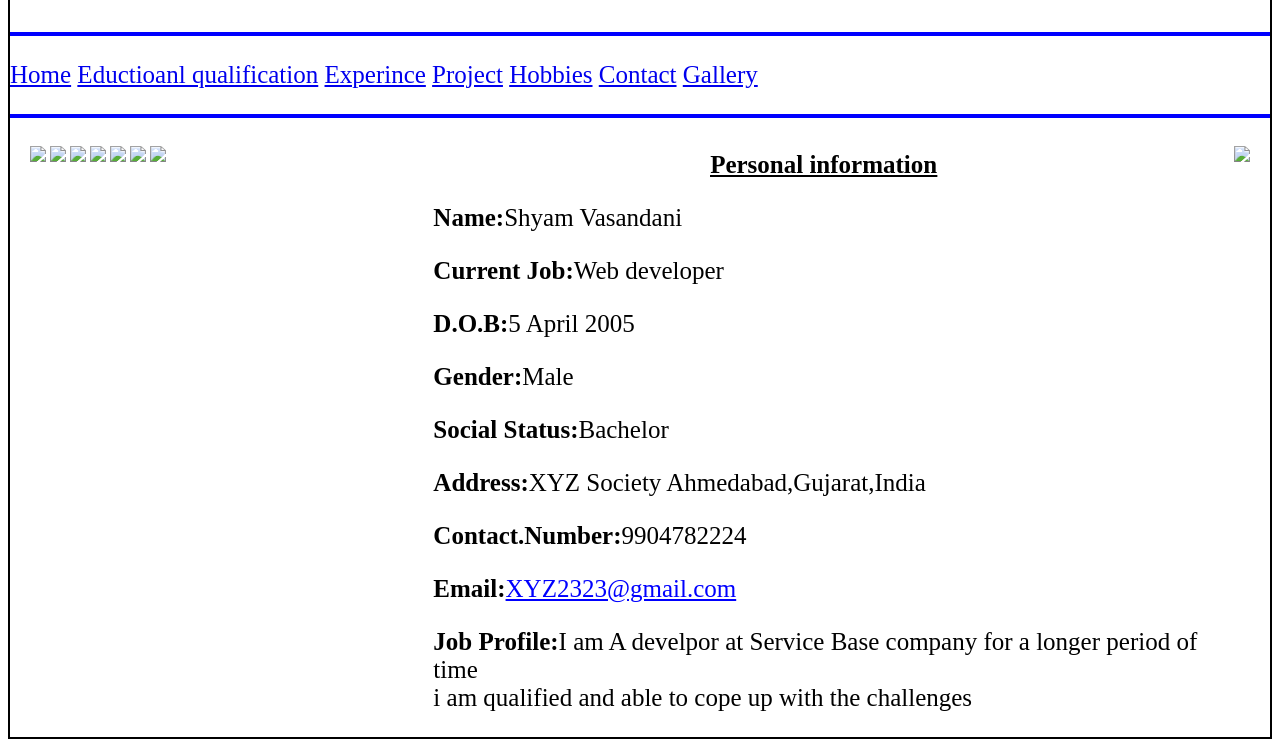
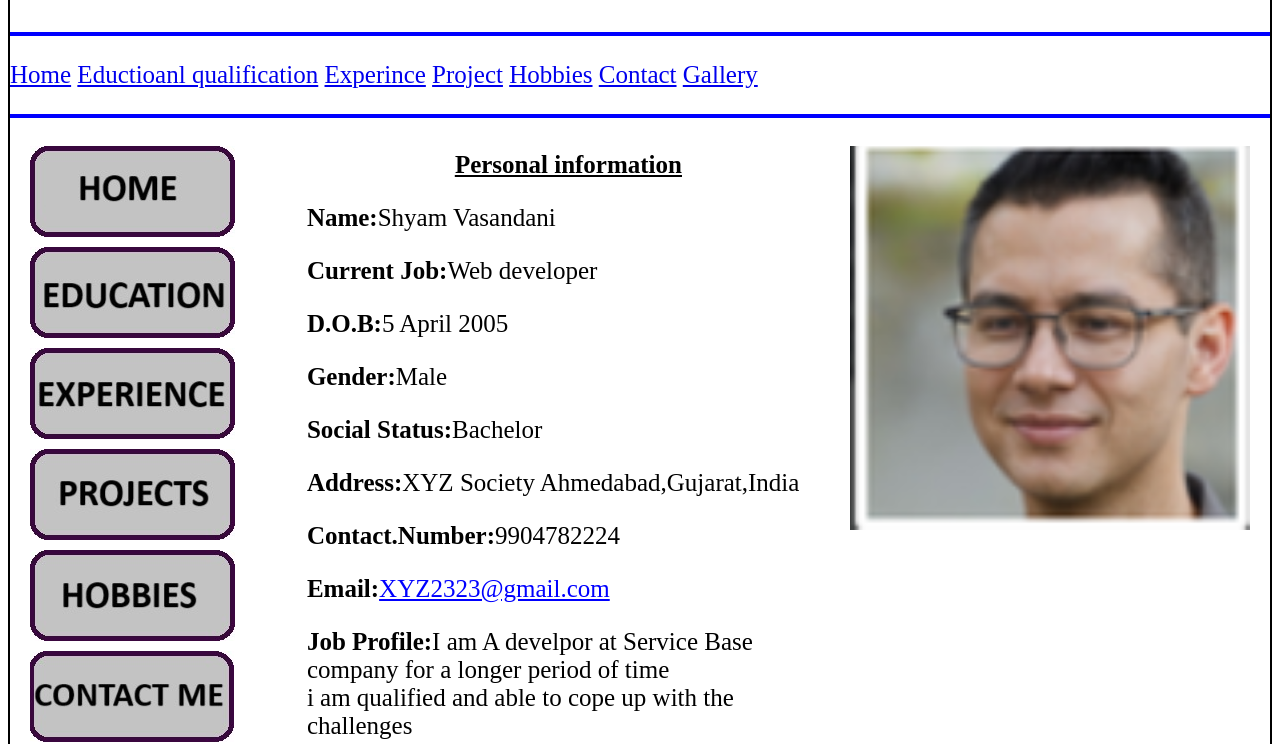
Before and after one commit to shyamkingf/divbshyam30, a plain HTML site: page index.html in a window 1280 px wide. Shown: the part 70-814 px from the top of the page. Drawn offline with Linux system fonts and the light colour scheme.

Commit message:
Update index.html
sdasdas

```diff
--- a/index.html
+++ b/index.html
@@ -18,13 +18,13 @@
 			<hr>
 			<div class="container">
 				<div class="buttons">
-				<a href="index.html"><img src="images/home.jpg"></a>
-				<a href="edu.html"><img src="images/edu.jpg"></a>
-				<a href="exp.html"><img src="images/exp.jpg"></a>
-				<a href="pro.html"><img src="images/pro.jpg"></a>
-				<a href="hobbies.html"><img src="images/hobbies.jpg"></a>
-				<a href="contact.html"><img src="images/contact.jpg"></a>
-				<a href="gallery.html"><img src="images/gallery.jpg"></a>
+				<a href="index.html"><img src="home.jpg"></a>
+				<a href="edu.html"><img src="edu.jpg"></a>
+				<a href="exp.html"><img src="exp.jpg"></a>
+				<a href="pro.html"><img src="pro.jpg"></a>
+				<a href="hobbies.html"><img src="hobbies.jpg"></a>
+				<a href="contact.html"><img src="contact.jpg"></a>
+				<a href="gallery.html"><img src="gallery.jpg"></a>
 				</div>
 				<div class="info">
 					<h3><u>Personal information</u></h3>
@@ -40,7 +40,7 @@
 
 				</div>
 					<div class="photo">
-						<img src="images/ss.png">
+						<img src="ss.png">
 					</div>
 				</div>
 		</body>
```
